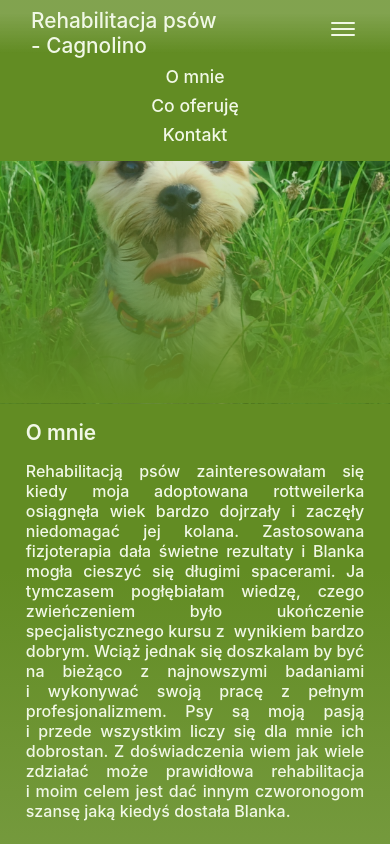
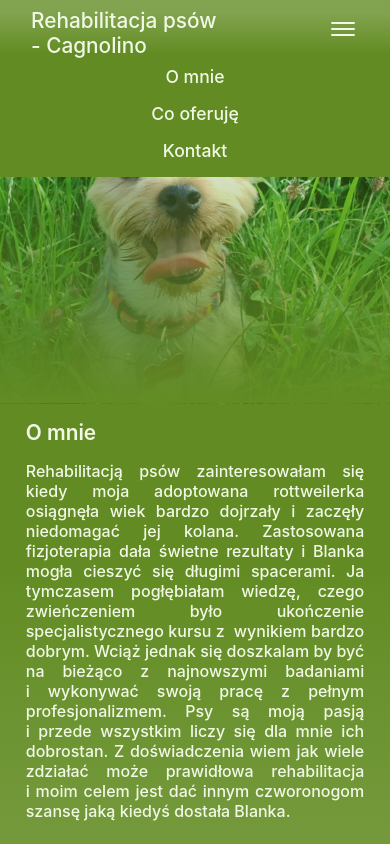
Before and after one commit to agapoli89/Fizjo-for-dogs, a React (Create React App) app: page / in a window 390 px wide. Both pictures are taken after a click on the element 343 px from the left and 33 px from the top of the page. Shown: the top 844 px of the page. Built offline with nearby package versions, Linux system fonts and the light colour scheme.

Commit message:
Improve code according to google search console advices

```diff
--- a/src/Components/AboutMe/AboutMe.js
+++ b/src/Components/AboutMe/AboutMe.js
@@ -1,12 +1,16 @@
+import { useMediaQuery } from 'react-responsive';
+import MyPhotoMobile from '../../images/about-me-mobile.jpg';
 import MyPhoto from '../../images/about-me2.jpg';
 import './AboutMe.scss';
 
 const AboutMe = () => {
+    const isNotMobileMenu = useMediaQuery({ query: '(min-width:768px)' });
+
     return (
         <div id="o-mnie" className="about-me">
             <h2 className="main-content__header">O mnie</h2>
             <p className="main-content__text">Rehabilitacją psów zainteresowałam się kiedy moja adoptowana rottweilerka osiągnęła wiek bardzo dojrzały i&nbsp;zaczęły niedomagać jej kolana. Zastosowana fizjoterapia dała świetne rezultaty i&nbsp;Blanka mogła cieszyć się długimi spacerami. Ja tymczasem pogłębiałam wiedzę, czego zwieńczeniem było ukończenie specjalistycznego kursu z&nbsp; wynikiem bardzo dobrym. Wciąż jednak się doszkalam by być na bieżąco z&nbsp;najnowszymi badaniami i&nbsp;wykonywać swoją pracę z&nbsp;pełnym profesjonalizmem. Psy są moją pasją i&nbsp;przede wszystkim liczy się dla mnie ich dobrostan. Z&nbsp;doświadczenia wiem jak wiele zdziałać może prawidłowa rehabilitacja i&nbsp;moim celem jest dać innym czworonogom szansę jaką kiedyś dostała Blanka.</p>
-            <div className="about-me__image-box"><img src={MyPhoto} alt="Me and my dogs"/></div>
+            <div className="about-me__image-box"><img src={isNotMobileMenu ? MyPhoto : MyPhotoMobile} alt="Me and my dogs"/></div>
         </div>
     );
 }
--- a/src/Components/Navigation/Navigation.js
+++ b/src/Components/Navigation/Navigation.js
@@ -56,9 +56,9 @@ const Navigation = () => {
                 <ul
                     className="navigation__menu"
                 >
-                    <li className="navigation__menu--item1"><Link to="/#o-mnie" exact scroll={(el) => scrollWithOffset(el, offsetNumber)} onClick={toggleMenu}>O mnie</Link></li>
-                    <li className="navigation__menu--item2"><Link to="/#co-oferuje" exact scroll={(el) => scrollWithOffset(el, offsetNumber)} onClick={toggleMenu}>Co oferuję</Link></li>
-                    <li className="navigation__menu--item3"><Link smooth to="/#kontakt" onClick={toggleMenu}>Kontakt</Link></li>
+                    <Link to="/#o-mnie" exact scroll={(el) => scrollWithOffset(el, offsetNumber)} onClick={toggleMenu}><li className="navigation__menu--item1">O mnie</li></Link>
+                    <Link to="/#co-oferuje" exact scroll={(el) => scrollWithOffset(el, offsetNumber)} onClick={toggleMenu}><li className="navigation__menu--item2">Co oferuję</li></Link>
+                    <Link smooth to="/#kontakt" onClick={toggleMenu}><li className="navigation__menu--item3">Kontakt</li></Link>
                 </ul>
             }
         </nav>
--- a/src/Components/Navigation/Navigation.scss
+++ b/src/Components/Navigation/Navigation.scss
@@ -57,11 +57,11 @@
             opacity: 0;
         }
         &--item1 {
-            padding-bottom: 0.5rem;
+            padding-bottom: 1rem;
             animation: translateX 300ms 120ms ease-in-out forwards;
         }
         &--item2 {
-            padding-bottom: 0.5rem;
+            padding-bottom: 1rem;
             animation: translateX 300ms 180ms ease-in-out forwards;
         }
         &--item3 {
```
Also changed, not shown: src/images/about-me-mobile.jpg (added).
